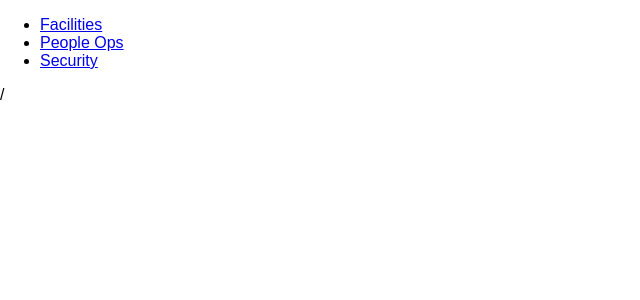
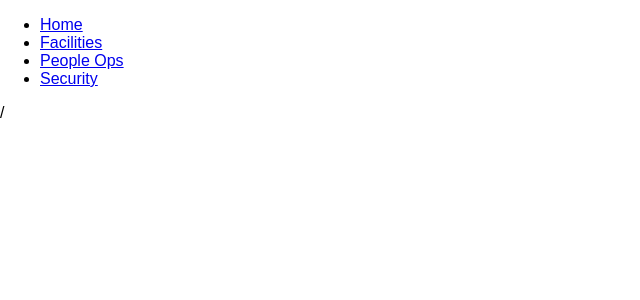
Before and after one commit to mariogillazaro/wizehelp, a React (Create React App) app: page / in a window 1280 px wide. Shown: the top 300 px of the page, without its empty margins (0-640 px from the left). Built offline with nearby package versions, Linux system fonts and the light colour scheme.

Commit message:
Add a home department to the dataset

```diff
--- a/src/data/departments.js
+++ b/src/data/departments.js
@@ -1,4 +1,10 @@
 const departments = [
+  {
+    path: '/',
+    name: 'Home',
+    integration: {},
+    content: {}
+  },
   {
     path: '/facilities',
     name: 'Facilities',
```
